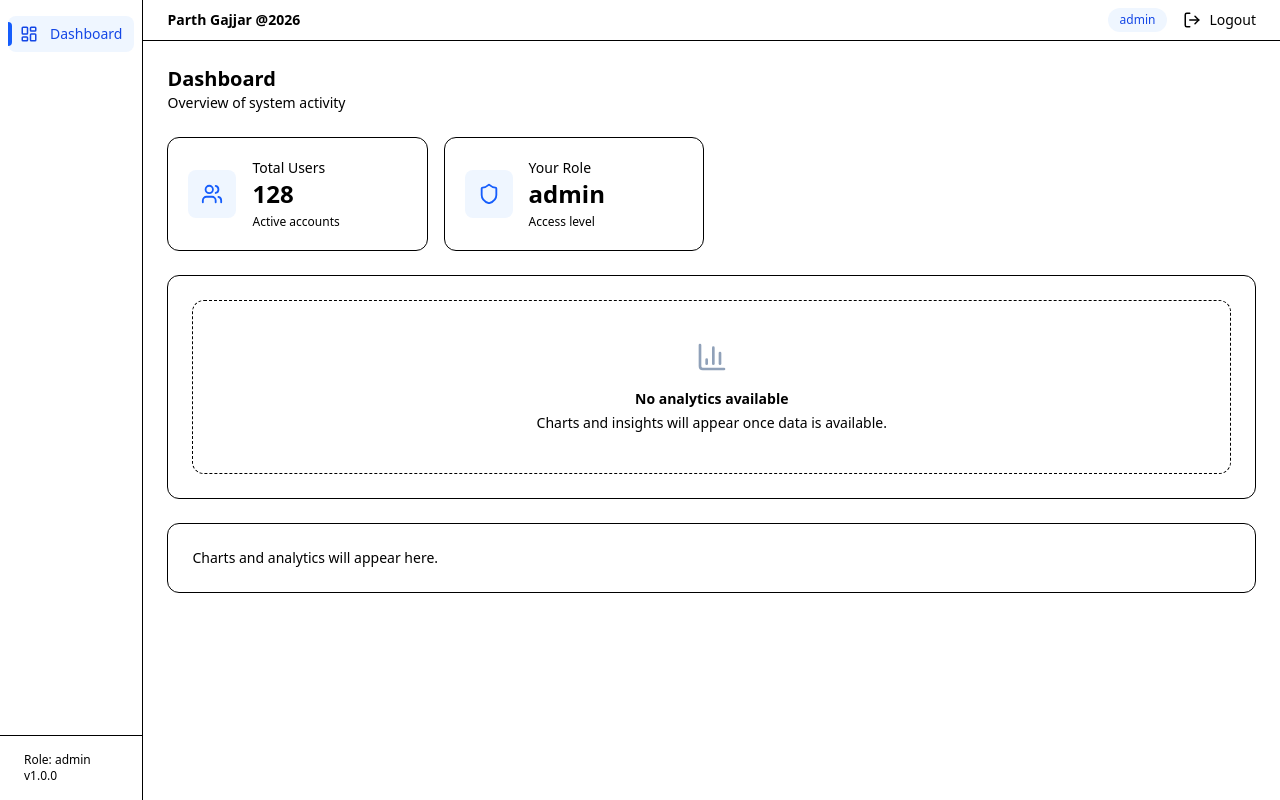
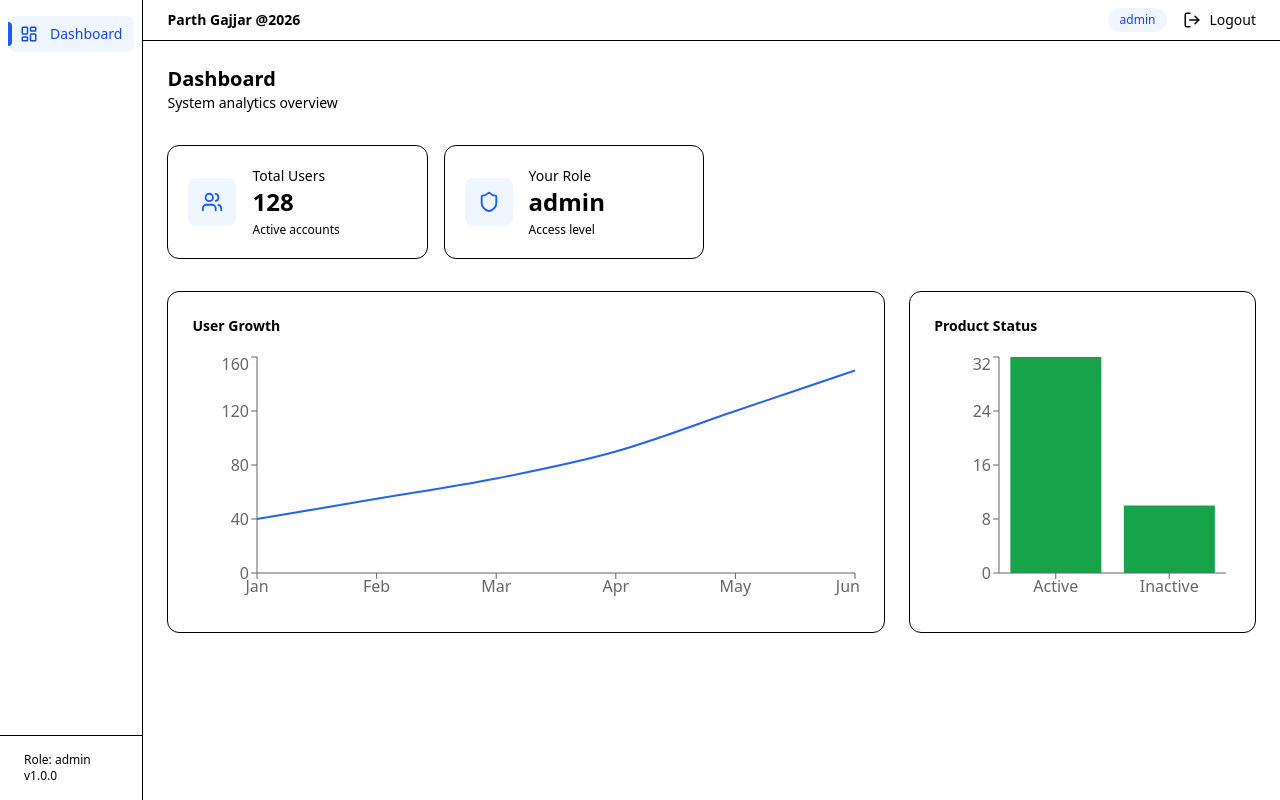
Before and after one commit to Parth-Gajjar-2693/admin-panel-1, a React (Vite) app: page /dashboard in a window 1280 px wide. Built offline with nearby package versions, Linux system fonts and the light colour scheme; sample sign-in values are in the browser's storage.

Commit message:
chore: disable yarn pnp and switch to node-modules linker

```diff
--- a/package.json
+++ b/package.json
@@ -15,6 +15,7 @@
     "lucide-react": "^0.563.0",
     "react": "^19.2.0",
     "react-dom": "^19.2.0",
+    "react-is": "^18.3.1",
     "react-redux": "^9.2.0",
     "react-router-dom": "^7.13.0",
     "recharts": "^3.7.0"
@@ -26,6 +27,7 @@
     "@types/node": "^24.10.1",
     "@types/react": "^19.2.10",
     "@types/react-dom": "^19.2.3",
+    "@types/react-is": "^18",
     "@vitejs/plugin-react": "^5.1.1",
     "autoprefixer": "^10.4.24",
     "eslint": "^9.39.1",
--- /dev/null
+++ b/src/components/dashboard/ProductStatusChart.tsx
@@ -0,0 +1,30 @@
+import {
+  BarChart,
+  Bar,
+  XAxis,
+  YAxis,
+  Tooltip,
+  ResponsiveContainer,
+} from "recharts";
+import { productStats } from "@/data/dashboard";
+
+export default function ProductStatusChart() {
+  return (
+    <div className="bg-surface border rounded-xl p-6">
+      <h2 className="text-sm font-semibold text-text mb-4">
+        Product Status
+      </h2>
+
+      <div className="h-64">
+        <ResponsiveContainer width="100%" height="100%">
+          <BarChart data={productStats}>
+            <XAxis dataKey="name" />
+            <YAxis />
+            <Tooltip />
+            <Bar dataKey="value" fill="#16a34a" />
+          </BarChart>
+        </ResponsiveContainer>
+      </div>
+    </div>
+  );
+}
--- /dev/null
+++ b/src/components/dashboard/UserGrowthChart.tsx
@@ -0,0 +1,36 @@
+import {
+  LineChart,
+  Line,
+  XAxis,
+  YAxis,
+  Tooltip,
+  ResponsiveContainer,
+} from "recharts";
+import { userGrowthData } from "@/data/dashboard";
+
+export default function UserGrowthChart() {
+  return (
+    <div className="bg-surface border rounded-xl p-6">
+      <h2 className="text-sm font-semibold text-text mb-4">
+        User Growth
+      </h2>
+
+      <div className="h-64">
+        <ResponsiveContainer width="100%" height="100%">
+          <LineChart data={userGrowthData}>
+            <XAxis dataKey="month" />
+            <YAxis />
+            <Tooltip />
+            <Line
+              type="monotone"
+              dataKey="users"
+              stroke="#2563eb"
+              strokeWidth={2}
+              dot={false}
+            />
+          </LineChart>
+        </ResponsiveContainer>
+      </div>
+    </div>
+  );
+}
--- a/src/data/dashboard.ts
+++ b/src/data/dashboard.ts
@@ -0,0 +1,13 @@
+export const userGrowthData = [
+  { month: "Jan", users: 40 },
+  { month: "Feb", users: 55 },
+  { month: "Mar", users: 70 },
+  { month: "Apr", users: 90 },
+  { month: "May", users: 120 },
+  { month: "Jun", users: 150 },
+];
+
+export const productStats = [
+  { name: "Active", value: 32 },
+  { name: "Inactive", value: 10 },
+];
--- a/src/pages/Dashboard.tsx
+++ b/src/pages/Dashboard.tsx
@@ -1,20 +1,25 @@
 import { Users, Package, Bell, Shield } from "lucide-react";
 import { useAppSelector } from "@/app/hooks";
 import StatCard from "@/components/dashboard/StatCard";
-import EmptyState from "@/components/dashboard/EmptyState";
-import { BarChart3 } from "lucide-react";
+import UserGrowthChart from "@/components/dashboard/UserGrowthChart";
+import ProductStatusChart from "@/components/dashboard/ProductStatusChart";
 
 export default function Dashboard() {
   const role = useAppSelector((s) => s.auth.role);
 
   return (
-    <div className="space-y-6">
-      {/* Page title */}
+    <div className="space-y-8">
+      {/* Title */}
       <div>
-        <h1 className="text-xl font-semibold text-text">Dashboard</h1>
-        <p className="text-sm text-muted">Overview of system activity</p>
+        <h1 className="text-xl font-semibold text-text">
+          Dashboard
+        </h1>
+        <p className="text-sm text-muted">
+          System analytics overview
+        </p>
       </div>
-      {/* Stats grid */}
+
+      {/* KPI Cards */}
       <div className="grid grid-cols-1 sm:grid-cols-2 lg:grid-cols-4 gap-4">
         <StatCard
           title="Total Users"
@@ -48,18 +53,13 @@ export default function Dashboard() {
           icon={<Shield size={22} />}
         />
       </div>
-      <div className="bg-surface border rounded-xl p-6">
-        <EmptyState
-          icon={<BarChart3 size={32} />}
-          title="No analytics available"
-          description="Charts and insights will appear once data is available."
-        />
-      </div>
-      {/* Placeholder section */}
-      <div className="bg-surface border rounded-xl p-6">
-        <p className="text-sm text-muted">
-          Charts and analytics will appear here.
-        </p>
+
+      {/* Charts */}
+      <div className="grid grid-cols-1 lg:grid-cols-3 gap-6">
+        <div className="lg:col-span-2">
+          <UserGrowthChart />
+        </div>
+        <ProductStatusChart />
       </div>
     </div>
   );
```
Also changed, not shown: 1 other file (tests, documents, lock files or other folders).
